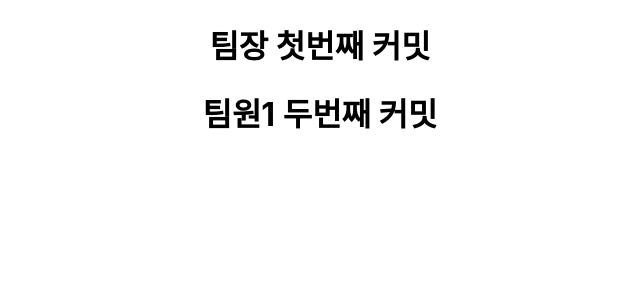
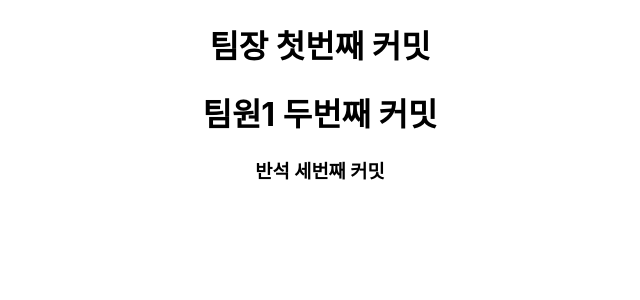
Before and after one commit to 2024-SMHRD-IS-IOT-3/FirstRepo_S, a React (Create React App) app: page / in a window 1280 px wide. Shown: the top 300 px of the page, without its empty margins (320-960 px from the left). Built offline with nearby package versions, Linux system fonts and the light colour scheme.

Commit message:
반석 커밋

```diff
--- a/src/App.js
+++ b/src/App.js
@@ -6,6 +6,7 @@ function App() {
     <div className="App">
       <h1>팀장 첫번째 커밋</h1>
       <h1>팀원1 두번째 커밋</h1>
+      <h3>반석 세번째 커밋</h3>
     </div>
   );
 }
```
